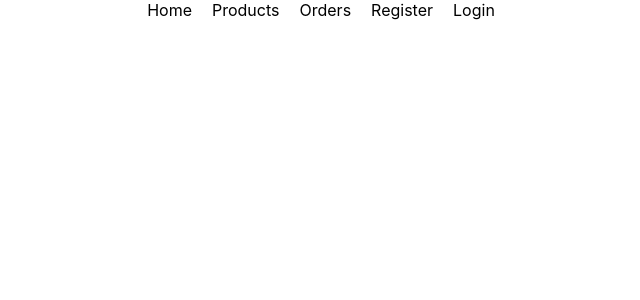
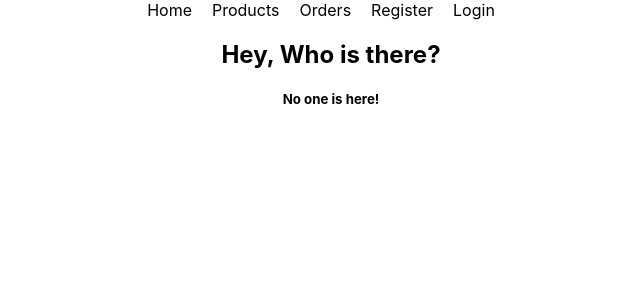
Before and after one commit to kamrul-dev/router-firebase-integration, a React (Create React App) app: page /products in a window 1280 px wide. Shown: the top 300 px of the page, without its empty margins (309-949 px from the left). Built offline with nearby package versions, Linux system fonts and the light colour scheme; no server answers.

Commit message:
user info dispaly on products and home

```diff
--- a/src/App.js
+++ b/src/App.js
@@ -5,15 +5,17 @@ import Home from './components/Home/Home';
 import Login from './components/Login/Login';
 import Header from './components/Header/Header';
 import Register from './components/Register/Register';
+import Products from './components/Products/Products';
 
 function App() {
   return (
     <div className="App">
       <Header></Header>
       <Routes>
-        <Route path='/' element={<Home></Home>}>Home</Route>
-        <Route path='/login' element={<Login></Login>}>Login</Route>
-        <Route path='/register' element={<Register></Register>}>Register</Route>
+        <Route path='/' element={<Home></Home>}></Route>
+        <Route path='/login' element={<Login></Login>}></Route>
+        <Route path='/register' element={<Register></Register>}></Route>
+        <Route path='/products' element={<Products></Products>}></Route>
       </Routes>
     </div>
   );
--- a/src/components/Home/Home.js
+++ b/src/components/Home/Home.js
@@ -1,9 +1,12 @@
 import React from 'react';
+import useFirebase from '../../hooks/useFirebase';
 
 const Home = () => {
+    const { user } = useFirebase();
     return (
         <div>
             <h2>This is Home Page</h2>
+            <p>Current user is: {user ? user.displayName : 'No user here !'}</p>
         </div>
     );
 };
--- /dev/null
+++ b/src/components/Products/Products.js
@@ -0,0 +1,15 @@
+import React from 'react';
+import useFirebase from '../../hooks/useFirebase';
+import './Products.css'
+
+const Products = () => {
+    const {user} = useFirebase();
+    return (
+        <div>
+            <h2>Hey, Who is there?</h2>
+            <h5>{user ? user.displayName : 'No one is here!'}</h5>
+        </div>
+    );
+};
+
+export default Products;
```
Also changed, not shown: src/components/Products/Products.css (added).
